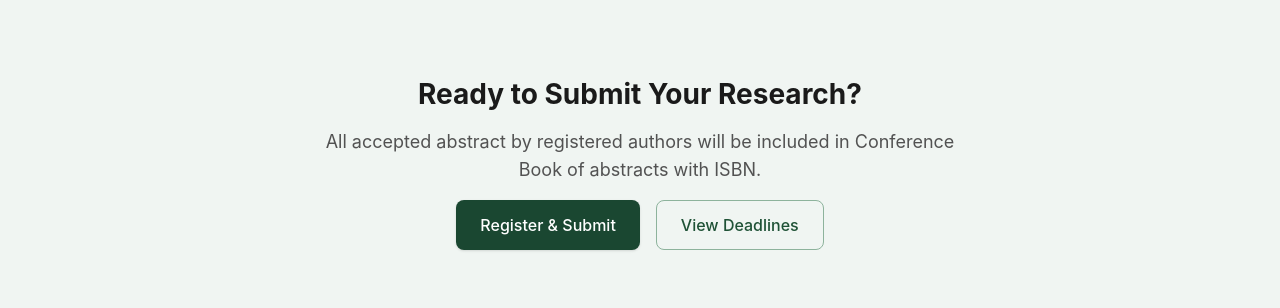
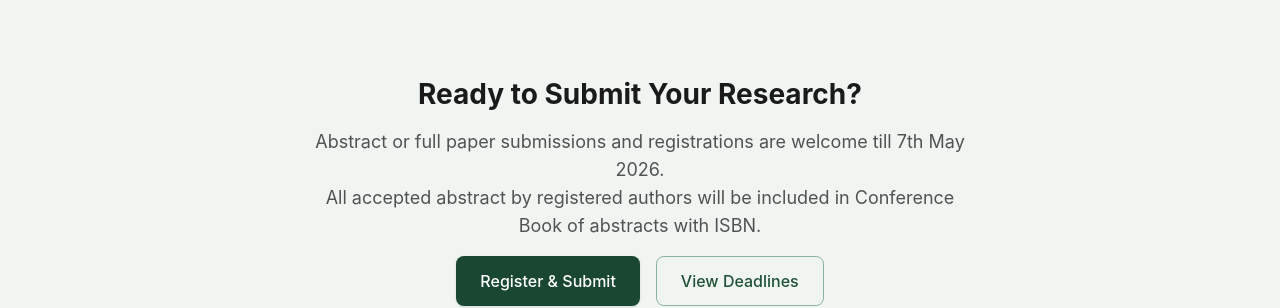
Before and after one commit to SK8-infi/digi-sustain-2026, a React (Vite) app: page /tracks in a window 1280 px wide. Shown: the part 2620-2928 px from the top of the page. Built offline with nearby package versions, Linux system fonts and the light colour scheme.

Commit message:
few changes

```diff
--- a/src/pages/TracksPage.jsx
+++ b/src/pages/TracksPage.jsx
@@ -50,6 +50,8 @@ export default function TracksPage() {
                         Ready to Submit Your Research?
                     </h2>
                     <p className="text-base sm:text-lg text-primary-700 mb-8 max-w-2xl mx-auto">
+                        Abstract or full paper submissions and registrations are welcome till 7th May 2026.
+                        <br />
                         All accepted abstract by registered authors will be included in Conference Book of abstracts with ISBN.
                     </p>
                     <div className="flex flex-col sm:flex-row gap-4 justify-center">
```
